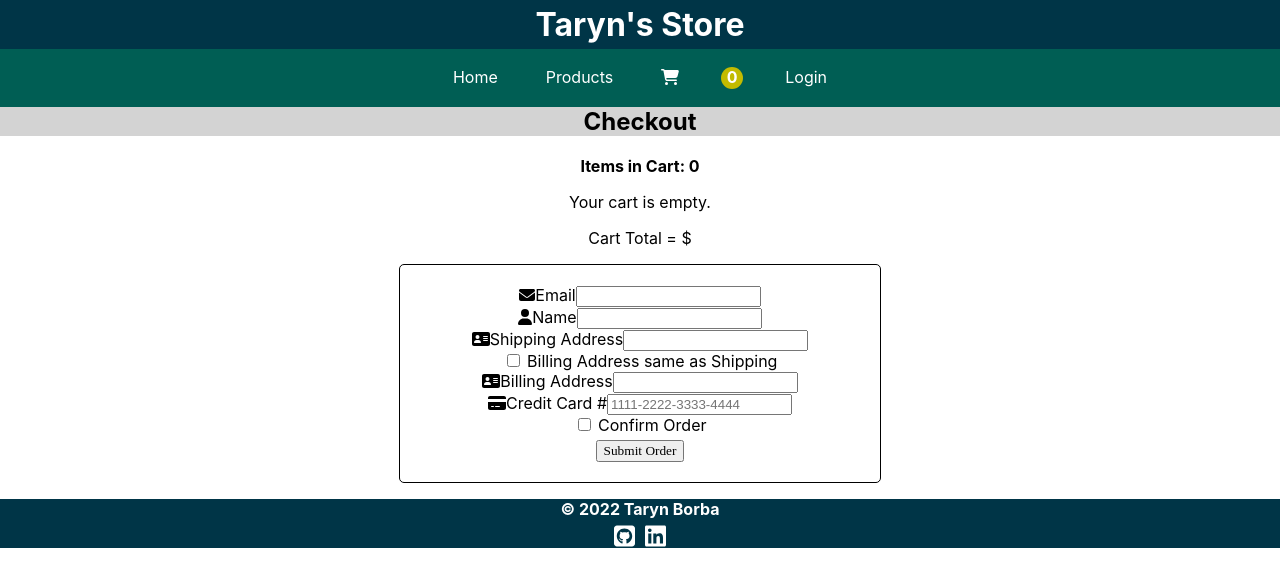
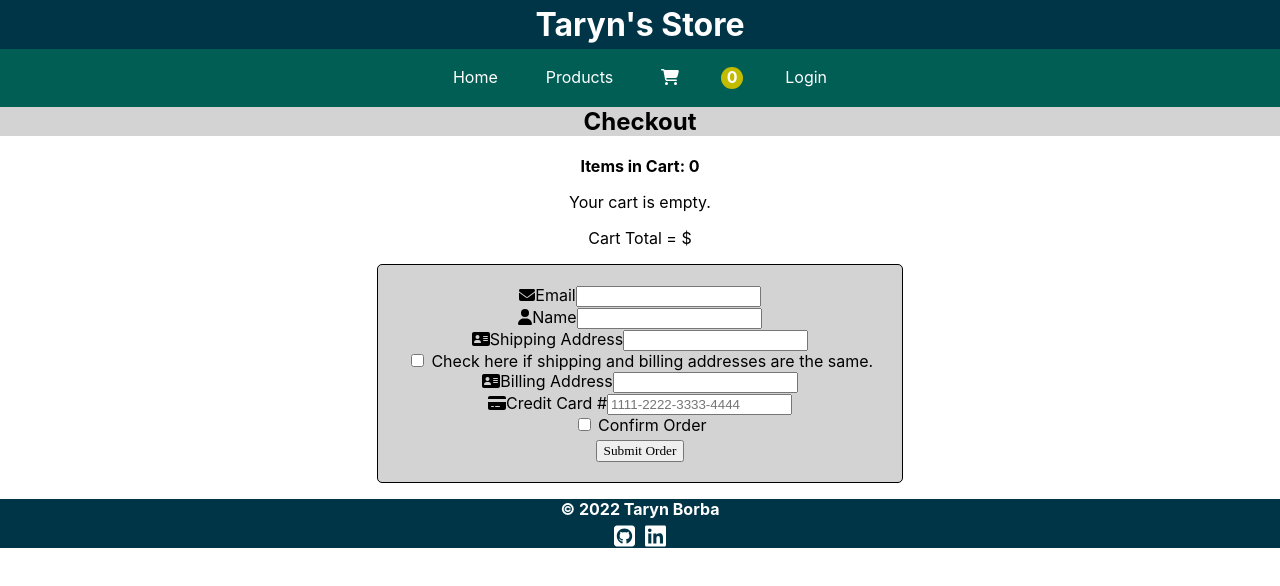
Before and after one commit to tborba1/react-final-project, a React (Create React App) app: page /checkout in a window 1280 px wide. Shown: the top 586 px of the page. Built offline with nearby package versions, Linux system fonts and the light colour scheme.

Commit message:
added copyAddress function for Shipping and Billing Address on Checkout form

```diff
--- a/src/components/StyledComponents.js
+++ b/src/components/StyledComponents.js
@@ -196,8 +196,9 @@ export const LoginButton = styled.button`
 
 export const CheckoutContainer = styled.div`
   padding: 20px;
-  width: 50%;
+  width: 55%;
   margin: auto;
+  border-radius: 5px;
+  background-color: ${Colors.accent};
   border: 1px solid black;
-  border-radius: 5px;
 `;
--- a/src/pages/Checkout.js
+++ b/src/pages/Checkout.js
@@ -15,7 +15,7 @@ import {
   LoginButton,
   SubTitle,
 } from "../components/StyledComponents";
-import { useContext, useState } from "react";
+import { useContext, useEffect, useState } from "react";
 import { CartContext } from "../contexts/CartContext";
 import { FontAwesomeIcon } from "@fortawesome/react-fontawesome";
 import {
@@ -30,7 +30,20 @@ export default function Checkout() {
   const { cart, setCart } = useContext(CartContext);
   const [confirm, setConfirm] = useState(false);
   const [showOrderError, setShowOrderError] = useState();
+  const [copyAddress, setCopyAddress] = useState();
+  const [billingAddress, setBillingAddress] = useState();
+  const [shippingAddress, setShippingAddress] = useState();
   const navigate = useNavigate();
+
+  useEffect(() => {
+    if (copyAddress) {
+      setBillingAddress(shippingAddress);
+    }
+  }, [copyAddress, setBillingAddress, shippingAddress]);
+
+  function toggleShippingToBilling() {
+    setCopyAddress(!copyAddress);
+  }
 
   function handleSubmit(event) {
     event.preventDefault();
@@ -67,28 +80,43 @@ export default function Checkout() {
         <CheckoutContainer>
           <form onSubmit={handleSubmit} style={{ textAlign: "center" }}>
             <FontAwesomeIcon icon={faEnvelope} />
-            <label for="Email">Email</label>
+            <label htmlFor="Email">Email</label>
             <input name="Email" label="Email" />
             <br></br>
             <FontAwesomeIcon icon={faUser} />
-            <label for="Name">Name</label>
+            <label htmlFor="Name">Name</label>
             <input name="Name" label="Name" />
             <br></br>
             <FontAwesomeIcon icon={faAddressCard} />
-            <label for="ShippingAddress">Shipping Address</label>
-            <input name="ShippingAddress" label="Shipping Address" />
+            <label htmlFor="ShippingAddress">Shipping Address</label>
+            <input
+              name="ShippingAddress"
+              label="Shipping Address"
+              value={shippingAddress}
+              onChange={(e) => setShippingAddress(e.target.value)}
+            />
             <label>
               <br></br>
-              <input type="checkbox" name="sameadr" /> Billing Address same as
-              Shipping
+              <input
+                type="checkbox"
+                name="sameadr"
+                onChange={toggleShippingToBilling}
+              />{" "}
+              Check here if shipping and billing addresses are the same.
             </label>
             <br></br>
             <FontAwesomeIcon icon={faAddressCard} />
-            <label for="BillingAddress">Billing Address</label>
-            <input name="BillingAddress" label="Billing Address" />
+            <label htmlFor="BillingAddress">Billing Address</label>
+            <input
+              name="BillingAddress"
+              label="Billing Address"
+              value={billingAddress}
+              disabled={copyAddress}
+              onChange={(e) => setBillingAddress(e.target.value)}
+            />
             <br></br>
             <FontAwesomeIcon icon={faCreditCard} />
-            <label for="ccnum">Credit Card #</label>
+            <label htmlFor="ccnum">Credit Card #</label>
             <input
               id="ccnum"
               name="cardnumber"
```
